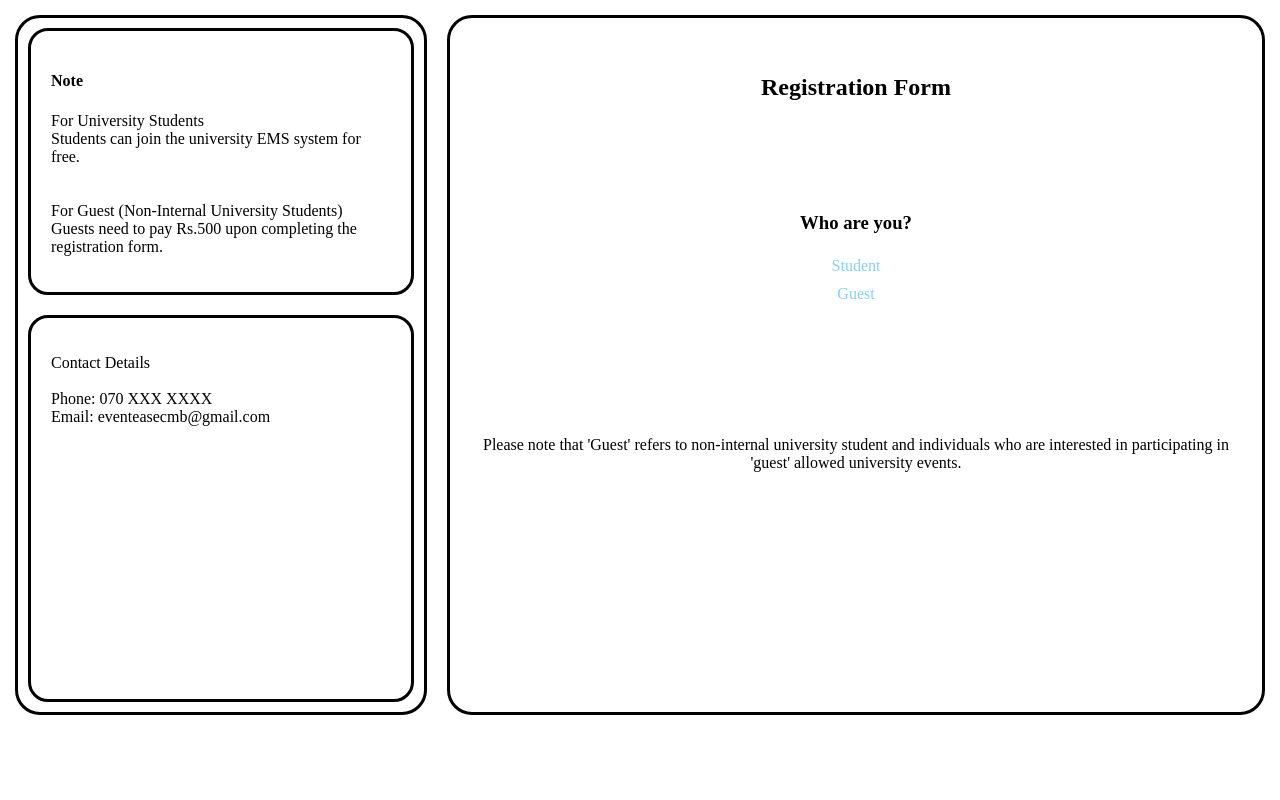
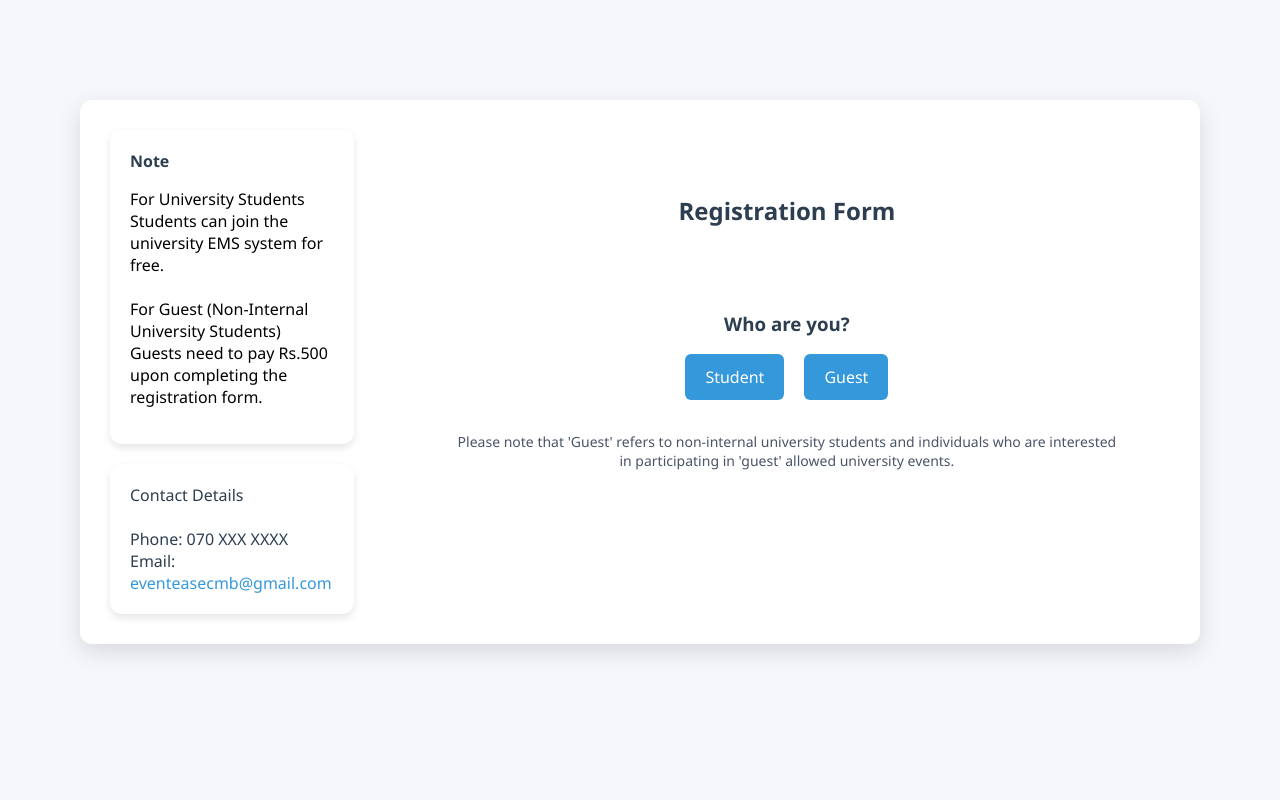
Before and after one commit to PasindhuHeshan/Eventease, a PHP site: page /app/views/events/Signin.php in a window 1280 px wide. Run offline with PHP 8.4, Linux system fonts and the light colour scheme; data comes from the database, SQL or seed files in the repository; some libraries are stand-ins or nearby versions.

Commit message:
styles added

```diff
--- a/app/views/events/Signin.php
+++ b/app/views/events/Signin.php
@@ -4,8 +4,6 @@
         <link rel="stylesheet" type="text/css" href="./css/loginstyle.css">
     </head>
     <body>
-    <main>
         <?php include 'signinform.php'; ?>
-    </main>
     </body>
 </html>
--- a/app/views/events/Signinform.php
+++ b/app/views/events/Signinform.php
@@ -11,9 +11,7 @@
                 <p>For University Students
                     <br>
                     Students can join the university EMS system for free.
-                <br>
-                <br>
-                <br>
+                <br><br>
                     For Guest (Non-Internal University Students)
                     <br>
                     Guests need to pay Rs.500 upon completing the registration form.
@@ -22,8 +20,7 @@
             <div class="ldown">
                 <p>
                     Contact Details
-                    <br>
-                    <br>
+                    <br><br>
                     Phone: 070 XXX XXXX
                     <br>
                     Email: <a href="mailto:eventeasecmb@gmail.com">eventeasecmb@gmail.com</a>
@@ -31,17 +28,14 @@
             </div>
         </div>
         <div class="rside">
-            <br>
-            <br>
             <h2>Registration Form</h2>
-            <br><br><br><br><h3>Who are you?</h3>
-                <ul style="text-align: center;">
-                    <li><a style="color: lightskyblue;" href="studentform.php" target="_self">Student</a></li>
-                    <li><a style="color: lightskyblue;" href="guestform.php" target="_self">Guest</a></li>
-
-                </ul>
-            <br><br><br><br><br><br>
-            <p style="margin:20px;">Please note that 'Guest' refers to non-internal university student and individuals who are interested in participating in 'guest' allowed university events.</p>
+            <br><br>
+            <h3>Who are you?</h3>
+            <ul class="formbuttons">
+                <li><a href="studentform.php" target="_self">Student</a></li>
+                <li><a href="guestform.php" target="_self">Guest</a></li>
+            </ul>
+            <p>Please note that 'Guest' refers to non-internal university students and individuals who are interested in participating in 'guest' allowed university events.</p>
         </div>
     </div>
 </body>
--- a/public/css/signinformstyle.css
+++ b/public/css/signinformstyle.css
@@ -1,72 +1,115 @@
-body{
-    overflow: hidden;
+body {
+    margin: 0;
+    background-color: #f5f7fa;
+    font-family: 'Segoe UI', Tahoma, Geneva, Verdana, sans-serif;
+    padding: 100px 0px 0px 0px;
+}
+
+.headerbody {
+    position: fixed;
 }
 
 .largebox {
-    margin: 0;
-    overflow: hidden;
+    padding: 30px;
+    border-radius: 12px;
+    margin: 0px 80px;
+    background-color: white;
+    box-shadow: 0 8px 24px rgba(0, 0, 0, 0.12);
     display: flex;
-    justify-content: space-between; /* Ensures space between the elements */
-    padding: 15px; /* Adds padding around the body */
-    height: 100vh; /* Ensures the body takes up the full viewport height */
-    box-sizing: border-box; /* Includes padding and border in the element's total width and height */
+    justify-content: space-between;
+    align-items: flex-start;
 }
 
 .lside, .rside {
-    border-radius: 25px;
-    border-style: solid;
-    height: calc(100vh - 100px);
-    box-sizing: border-box; /* Ensures padding and border are included in the element's total width and height */
+    flex: 1;
+    margin-right: 50px;
+    display: flex;
+    flex-direction: column;
+    gap: 20px;
+}
+
+.lside:last-child {
+    margin-right: 0;
 }
 
 .lside {
-    flex: 1; /* Takes up one part of the available space */
-    margin-right: 20px; /* Adds a fixed margin between the elements */
-    display: flex;
-    flex-direction: column; /* Aligns children vertically */
+    max-width: 23%;
 }
 
 .rside {
-    flex: 2; /* Takes up two parts of the available space */
     text-align: center;
-    align-items: center;
-    justify-items: center;
-
+    margin: 64px 50px;
 }
 
-.lup {
-    margin: 10px;
+.lup, .ldown {
     padding: 20px;
-    border-style: solid;
-    border-radius: 20px;
+    border-radius: 12px;
+    background-color: #ffffff;
+    box-shadow: 0 4px 8px rgba(0, 0, 0, 0.1);
 }
 
-.ldown {
-    margin: 10px;
-    padding: 20px;
-    border-style: solid;
-    border-radius: 20px;
-    flex-grow: 1; /* Takes up the remaining space */
+.lup h4, .ldown p {
+    margin: 0;
+    color: #2c3e50;
 }
 
-a{
-    text-decoration: none;
-    color: black;
+.rside h2, .rside h3 {
+    color: #2c3e50;
+    margin: 0;
 }
 
-ul {
+.rside ul {
     list-style-type: none;
     padding: 0;
     margin: 0;
+    text-align: center;
 }
 
-ul li {
-    list-style-position: inside;
-    padding: 5px;
+.rside ul li {
+    margin: 10px 0;
 }
 
-label{
-    font-size:medium;
-    padding-right: 20px;
-    margin: 0 20 0 20px;
+.rside ul li a {
+    text-decoration: none;
 }
+
+.rside p {
+    color: #4a5568;
+    font-size: 14px;
+    text-align: center;
+}
+
+a {
+    text-decoration: none;
+    color: #3498db;
+}
+
+a:hover {
+    color: #2980b9;
+}
+
+.rside .formbuttons {
+    display: flex;
+    flex-direction: row;
+    justify-content: center;
+    gap: 20px;
+}
+
+.formbuttons a {
+    background-color: #3498db;
+    color: white;
+    border: none;
+    border-radius: 6px;
+    font-size: 16px;
+    font-weight: 500;
+    padding: 12px 20px;
+    cursor: pointer;
+    width: 60%;
+    text-align: center;
+    transition: background-color 0.3s, transform 0.1s;
+}
+
+.formbuttons a:hover {
+    background-color: #2980b9;
+    box-shadow: 0 4px 8px rgba(0, 0, 0, 0.1);
+}
```
Also changed, not shown: public/css/loginformstyle.css (+110 -46 lines), public/js/editevent.js (deleted, +0 -164 lines).
